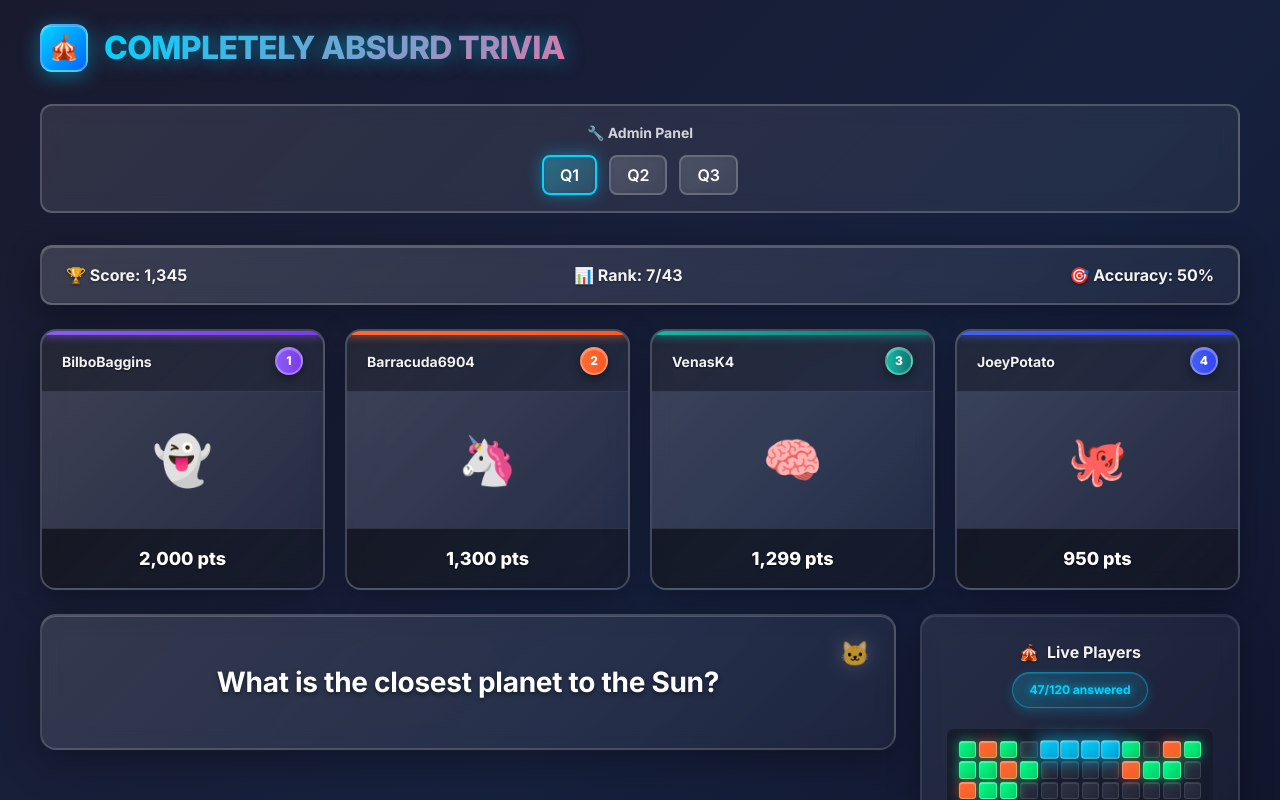
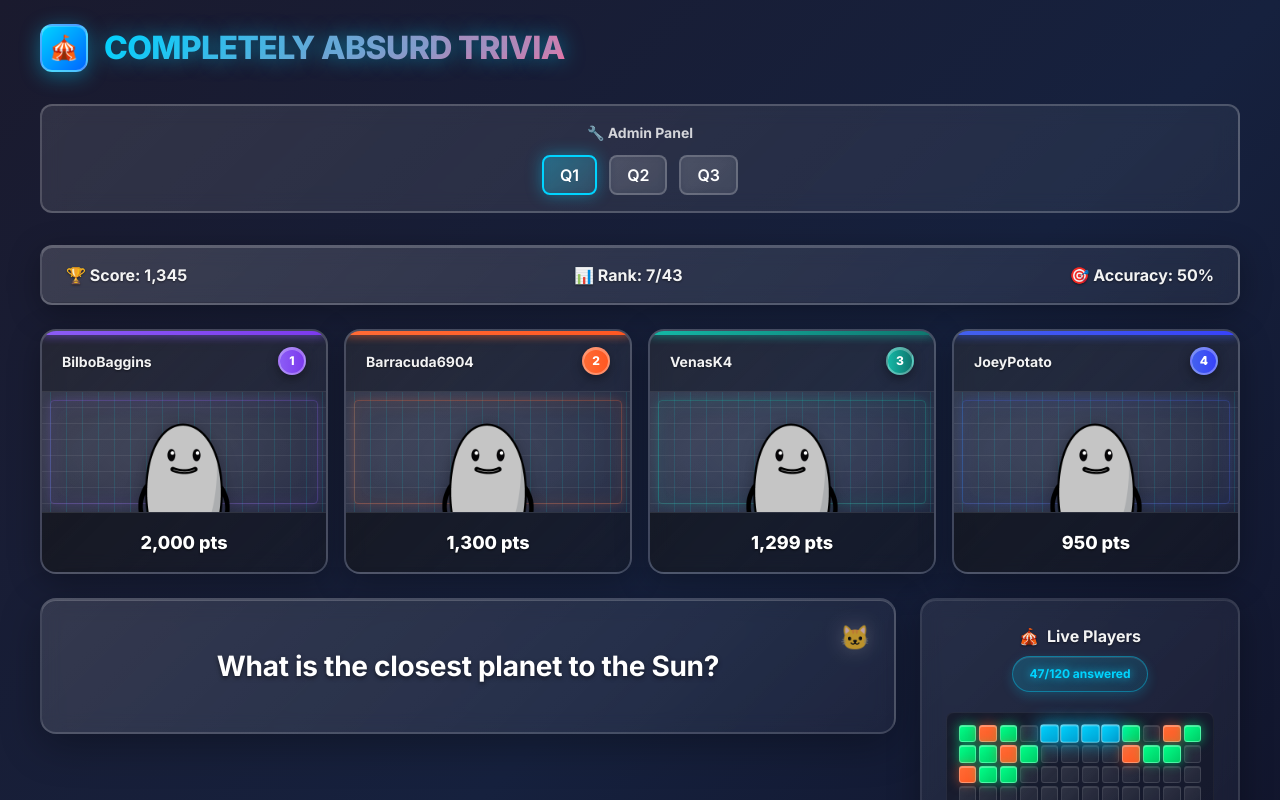
Before and after one commit to doctafaustus/completely-absurd-trivia-3, a React (Vite) app in the folder client/: page / in a window 1280 px wide. Shown: the top 800 px of the page. Built offline with nearby package versions, Linux system fonts and the light colour scheme.

Commit message:
Add character sprite and cool player card bg

```diff
--- a/client/src/components/TriviaGame.jsx
+++ b/client/src/components/TriviaGame.jsx
@@ -9,10 +9,25 @@ const TriviaGame = () => {
   const [isTyping, setIsTyping] = useState(false);
 
   const players = [
-    { name: 'BilboBaggins', avatar: '👻', score: 2000, rank: 1 },
-    { name: 'Barracuda6904', avatar: '🦄', score: 1300, rank: 2 },
-    { name: 'VenasK4', avatar: '🧠', score: 1299, rank: 3 },
-    { name: 'JoeyPotato', avatar: '🐙', score: 950, rank: 4 },
+    {
+      name: 'BilboBaggins',
+      avatar: '/character_default.png',
+      score: 2000,
+      rank: 1,
+    },
+    {
+      name: 'Barracuda6904',
+      avatar: '/character_default.png',
+      score: 1300,
+      rank: 2,
+    },
+    { name: 'VenasK4', avatar: '/character_default.png', score: 1299, rank: 3 },
+    {
+      name: 'JoeyPotato',
+      avatar: '/character_default.png',
+      score: 950,
+      rank: 4,
+    },
   ];
 
   const questions = [
@@ -167,7 +182,13 @@ const TriviaGame = () => {
                 <div className="player-name">{player.name}</div>
                 <div className="rank-badge">{player.rank}</div>
               </div>
-              <div className="player-avatar">{player.avatar}</div>
+              <div className="player-avatar">
+                <img
+                  src={player.avatar}
+                  alt={`${player.name} avatar`}
+                  className="avatar-image"
+                />
+              </div>
               <div className="player-score">
                 {player.score.toLocaleString()} pts
               </div>
--- a/client/src/components/TriviaGame.scss
+++ b/client/src/components/TriviaGame.scss
@@ -110,7 +110,7 @@
 .players-section {
   display: grid;
   grid-template-columns: repeat(4, 1fr);
-  gap: 20px;
+  gap: 16px;
 }
 
 .player-card {
@@ -142,18 +142,22 @@
   &:nth-child(1) {
     --accent-color: #8b5cf6;
     --accent-gradient: linear-gradient(90deg, #8b5cf6, #7c3aed);
+    --accent-color-rgb: 139, 92, 246;
   }
   &:nth-child(2) {
     --accent-color: #ff6b35;
     --accent-gradient: linear-gradient(90deg, #ff6b35, #ff5722);
+    --accent-color-rgb: 255, 107, 53;
   }
   &:nth-child(3) {
     --accent-color: #14b8a6;
     --accent-gradient: linear-gradient(90deg, #14b8a6, #0f766e);
+    --accent-color-rgb: 20, 184, 166;
   }
   &:nth-child(4) {
     --accent-color: #4361ee;
     --accent-gradient: linear-gradient(90deg, #4361ee, #3742fa);
+    --accent-color-rgb: 67, 97, 238;
   }
 
   &:hover {
@@ -162,11 +166,70 @@
       inset 0 1px 0 rgba(255, 255, 255, 0.3), 0 0 20px var(--accent-color);
   }
 }
+@keyframes intenseGridGlow {
+  0% {
+    opacity: 0.8;
+    filter: blur(0.5px) brightness(1.3);
+  }
+  100% {
+    opacity: 1;
+    filter: blur(0.3px) brightness(1.6);
+  }
+}
 
-.player-card.answered {
-  transform: translateY(-4px);
-  box-shadow: 0 15px 40px rgba(0, 0, 0, 0.4),
-    inset 0 1px 0 rgba(255, 255, 255, 0.3), 0 0 20px var(--accent-color);
+.player-avatar {
+  // ... existing styles ...
+
+  // Enhanced glow effect for answered state
+  .player-card.answered & {
+    &::before {
+      background:
+        // More intense grid lines when answered
+        repeating-linear-gradient(
+          90deg,
+          transparent 0px,
+          transparent 8px,
+          rgba(0, 255, 255, 0.4) 8px,
+          // Increased from 0.15
+          rgba(0, 255, 255, 0.4) 9px,
+          transparent 9px,
+          transparent 16px
+        ),
+        repeating-linear-gradient(
+          0deg,
+          transparent 0px,
+          transparent 8px,
+          rgba(255, 255, 255, 0.3) 8px,
+          // Increased from 0.1
+          rgba(255, 255, 255, 0.3) 9px,
+          transparent 9px,
+          transparent 16px
+        ),
+        // Brighter radial gradient
+        radial-gradient(
+            ellipse at center,
+            rgba(255, 255, 255, 0.2) 0%,
+            // Increased from 0.1
+            rgba(255, 255, 255, 0.1) 50%,
+            // Increased from 0.05
+            rgba(0, 0, 0, 0.1) 100%
+          );
+
+      // Enhanced animation for answered state
+      animation: intenseGridGlow 2s ease-in-out infinite alternate;
+      filter: blur(0.5px) brightness(1.3); // Add brightness boost
+    }
+
+    &::after {
+      // Make the border glow much more intense
+      border: 2px solid rgba(var(--accent-color-rgb), 0.8); // Increased from 0.3
+      box-shadow: inset 0 0 30px rgba(var(--accent-color-rgb), 0.3),
+        // Increased from 0.1
+        0 0 25px rgba(var(--accent-color-rgb), 0.6),
+        // Increased from 0.2
+        0 0 50px rgba(var(--accent-color-rgb), 0.3); // Add extra outer glow
+    }
+  }
 }
 
 .player-header {
@@ -202,9 +265,7 @@
 }
 
 .player-avatar {
-  padding: 32px;
   text-align: center;
-  font-size: 48px;
   background: linear-gradient(
     135deg,
     rgba(255, 255, 255, 0.05),
@@ -212,8 +273,90 @@
   );
   min-height: 120px;
   display: flex;
-  align-items: center;
+  align-items: flex-end;
   justify-content: center;
+  position: relative;
+  overflow: hidden;
+
+  // Add the TV screen effect with larger grid
+  &::before {
+    content: '';
+    position: absolute;
+    top: 0;
+    left: 0;
+    right: 0;
+    bottom: 0;
+    background:
+      // Larger vertical lines
+      repeating-linear-gradient(
+        90deg,
+        transparent 0px,
+        transparent 8px,
+        rgba(0, 255, 255, 0.15) 8px,
+        rgba(0, 255, 255, 0.15) 9px,
+        transparent 9px,
+        transparent 16px
+      ),
+      // Larger horizontal lines
+      repeating-linear-gradient(
+          0deg,
+          transparent 0px,
+          transparent 8px,
+          rgba(255, 255, 255, 0.1) 8px,
+          rgba(255, 255, 255, 0.1) 9px,
+          transparent 9px,
+          transparent 16px
+        ),
+      // Radial gradient for screen curvature effect
+      radial-gradient(
+          ellipse at center,
+          rgba(255, 255, 255, 0.1) 0%,
+          rgba(255, 255, 255, 0.05) 50%,
+          rgba(0, 0, 0, 0.1) 100%
+        );
+    pointer-events: none;
+    z-index: 1;
+
+    // Add subtle glow animation
+    animation: gridGlow 3s ease-in-out infinite alternate;
+  }
+
+  // Add a subtle border glow
+  &::after {
+    content: '';
+    position: absolute;
+    top: 8px;
+    left: 8px;
+    right: 8px;
+    bottom: 8px;
+    border: 1px solid rgba(var(--accent-color-rgb), 0.3);
+    border-radius: 4px;
+    pointer-events: none;
+    z-index: 1;
+    box-shadow: inset 0 0 20px rgba(var(--accent-color-rgb), 0.1),
+      0 0 10px rgba(var(--accent-color-rgb), 0.2);
+  }
+
+  .avatar-image {
+    max-width: 120px;
+    max-height: 120px;
+    width: auto;
+    height: auto;
+    object-fit: contain;
+    filter: drop-shadow(0 2px 8px rgba(0, 0, 0, 0.3));
+    position: relative;
+    z-index: 2;
+  }
+}
+
+// Add the glow animation
+@keyframes gridGlow {
+  0% {
+    opacity: 0.7;
+  }
+  100% {
+    opacity: 1;
+  }
 }
 
 .player-score {
```
Also changed, not shown: client/public/character_default.png (added).
